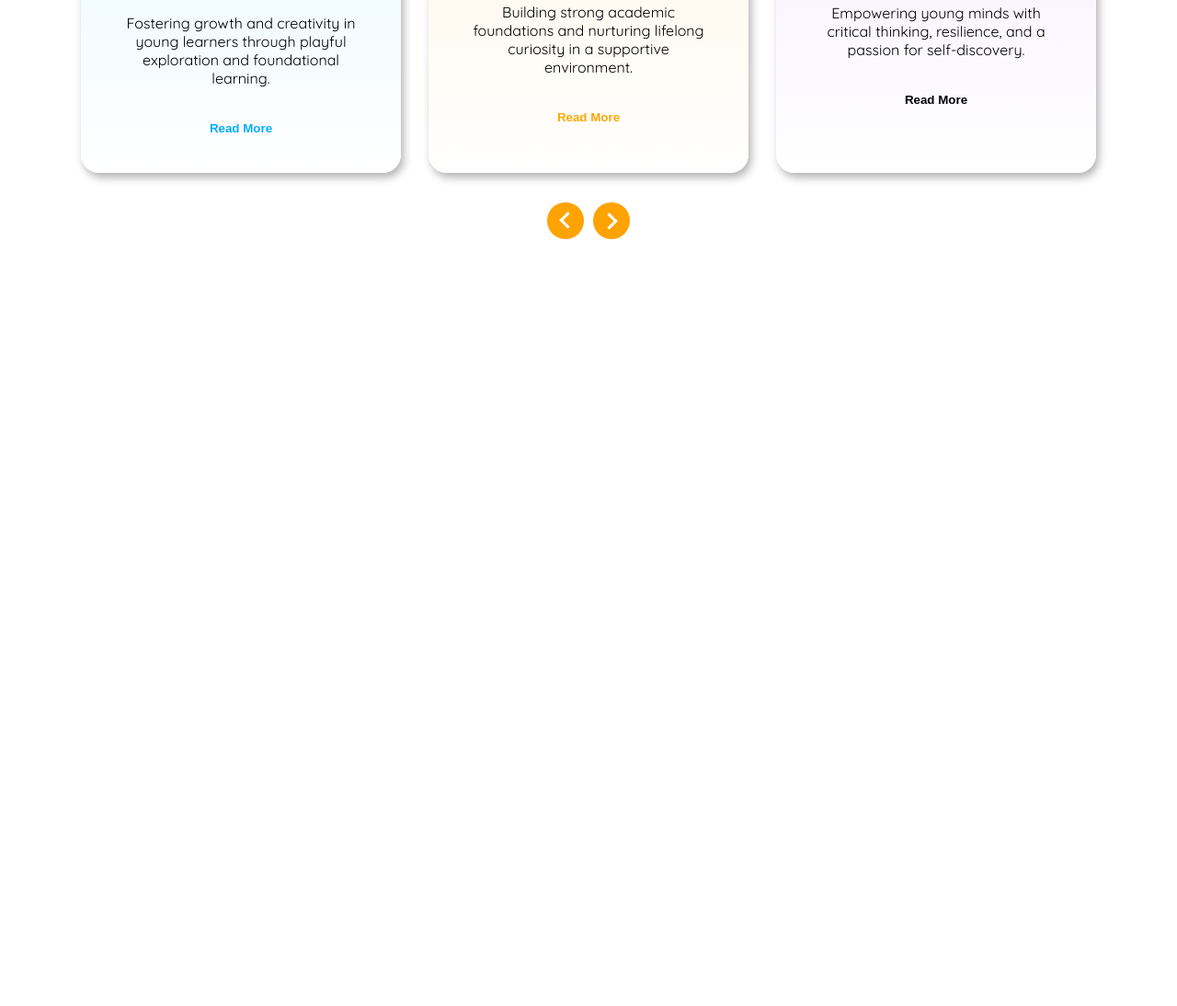
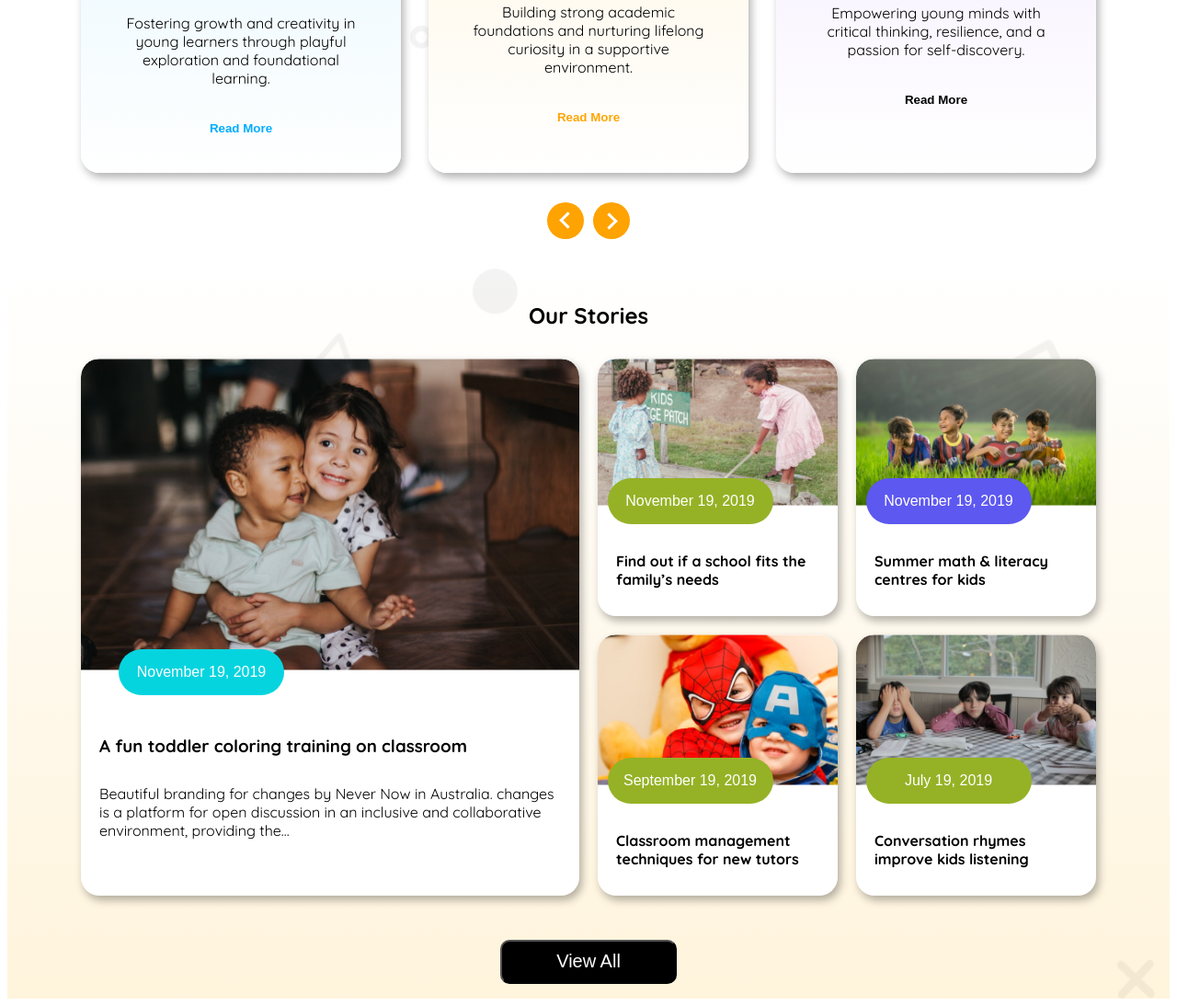
Before and after one commit to sourav98765/Assignment_2, a plain HTML site: page index.html in a window 1280 px wide. Shown: the part 1153-2247 px from the top of the page at 92% size. Before the commit the page ends 1453 px from the top, so only its background shows below. Drawn offline with Linux system fonts and the light colour scheme.

Commit message:
background img problem fix

```diff
--- a/index.html
+++ b/index.html
@@ -89,7 +89,53 @@
                     </div>
                 </div>
             </section>
+             <!-- Our Stories Section -->
+         <section class="stories-section">
+            <h1>Our Stories</h1>
+            <div class="stories-container">
+                <div class="s-left">
+                    <img src="assets/story-1.png" alt="">
+                    <button>November 19, 2019</button>
+                    <div class="desc">
+                        <h3>A fun toddler coloring training on
+                            classroom</h3>
+                        <p>Beautiful branding for changes by Never Now in Australia.
+                            changes is a platform for open discussion in an inclusive and
+                            collaborative environment, providing the...</p>
+                    </div>
+                </div>
+                <div class="s-right">
+                    <div class="s2">
+                        <img src="assets/story-2.png" alt="">
+                        <button id="btn1">November 19, 2019</button>
+                        <h4>Find out if a school fits the
+                            family’s needs</h4>
+                    </div>
+                    <div class="s2">
+                        <img src="assets/story-3.png" alt="">
+                        <button id="btn2">November 19, 2019</button>
+                        <h4>Summer math & literacy
+                            centres for kids</h4>
+                    </div>
 
+                    <div class="s2">
+                        <img src="assets/story-4.png" alt="">
+                        <button id="btn3">September 19, 2019</button>
+                        <h4>Classroom management
+                            techniques for new tutors</h4>
+                    </div>
+                    <div class="s2">
+                        <img src="assets/story-5.png" alt="">
+                        <button id="btn4">July 19, 2019</button>
+                        <h4>Conversation rhymes
+                            improve kids listening</h4>
+                    </div>
+                </div>
+            </div>
+            <div class="view-btn">
+                <button id="view-btn">View All</button>
+            </div>
+        </section>
 
     </main>
 
--- a/styles/styles.css
+++ b/styles/styles.css
@@ -83,6 +83,9 @@
     color: #000000;
 
 }
+.display_non{
+    display:none;
+}
 /* banner style */
 
 
@@ -121,7 +124,7 @@
 }
 /* curriculum */
 .curriculum-section {
-    background-image: url(assets/bg.png);
+    background-image: url("../assets/bg.png");
     padding: 2rem 5rem;
 }
 
@@ -215,6 +218,160 @@
 .left {
     transform: rotate(-90deg);
 }
+/* Our Stories Section */
+.stories-section {
+    background-image: url("../assets/bg.png"), linear-gradient(to bottom, #ffffff, #FFF4DC);
+    background-size: cover;
+    background-repeat: no-repeat;
+    padding: 1rem 5rem;
+}
+
+.stories-section h1 {
+    display: flex;
+    justify-content: center;
+}
+
+.stories-container {
+    margin-top: 2rem;
+    display: grid;
+    grid-template-columns: repeat(2, 1fr);
+    gap: 20px;
+}
+
+.stories-container img {
+    width: 100%;
+    border-top-left-radius: 20px;
+    border-top-right-radius: 20px;
+}
+
+.s-left {
+    display: flex;
+    flex-direction: column;
+    box-shadow: 3px 5px 10px rgba(0, 0, 0, 0.3);
+    border-radius: 20px;
+    background-color: white;
+    overflow: hidden;
+    position: relative;
+}
+
+.s-left img {
+    border-top-left-radius: 20px;
+    border-top-right-radius: 20px;
+}
+
+.s-left button {
+    margin: 10px auto;
+    padding: 0px 10px;
+    border-radius: 40px;
+    border: none;
+    background-color: #05D4DF;
+    height: 50px;
+    width: 180px;
+    color: white;
+    font-weight: medium;
+    font-size: 16px;
+    cursor: pointer;
+    position: relative;
+    top: -33px;
+
+    left: -140px;
+
+    z-index: 1;
+}
+
+.s-left .desc {
+    padding: 20px;
+    padding-top: 0px;
+}
+
+.s-left .desc p,
+.s-left .desc h3 {
+    margin: 10px 0;
+    padding-bottom: 20px;
+    padding-top: 0px;
+    margin-top: 0px;
+}
+
+.s-right {
+    display: grid;
+    grid-template-columns: repeat(2, 1fr);
+    gap: 20px;
+}
+
+.s2 {
+    display: flex;
+    flex-direction: column;
+    box-shadow: 3px 5px 10px rgba(0, 0, 0, 0.3);
+    border-radius: 20px;
+    background-color: white;
+    overflow: hidden;
+    position: relative;
+}
+
+.s2 img {
+    width: 100%;
+    height: auto;
+    border-top-left-radius: 20px;
+    border-top-right-radius: 20px;
+}
+
+.s2 button {
+    margin: 0px auto;
+    padding: 10px 10px;
+    border-radius: 40px;
+    border: none;
+    color: white;
+    height: 50px;
+    width: 180px;
+    font-weight: medium;
+    font-size: 1rem;
+    cursor: pointer;
+    position: relative;
+    top: -30px;
+
+    left: -30px;
+    z-index: 1;
+}
+
+.s2 h4 {
+    margin: 30px 20px;
+    margin-top: 0px;
+}
+
+#btn1 {
+    background-color: #95B226;
+}
+
+#btn2 {
+    background-color: #5D58F0;
+}
+
+#btn3 {
+    background-color: #95B226;
+}
+
+#btn4 {
+    background-color: #95B226;
+}
+
+.view-btn {
+    display: flex;
+    justify-content: center;
+    align-items: center;
+    margin-top: 3rem;
+}
+
+#view-btn {
+    background-color: black;
+    color: white;
+    border-radius: 10px;
+    height: 3rem;
+    width: 12rem;
+    font-size: 20px;
+    font-weight: medium;
+    cursor: pointer;
+}
+
 
 @media screen and (max-width:576px) {
     /* Navber */
@@ -281,6 +438,49 @@
     .scroll {
         display: none;
     }
+    .stories-section {
+        padding: 0rem 0rem;
+    }
+
+    .stories-container .s-left {
+       display: none;
+    }
+
+    .stories-container {
+        display: grid;
+        grid-template-columns: repeat(1, 1fr);
+    }
+
+    .s-right {
+        gap: 10px;
+        margin: 1rem 1rem;
+    }
+
+    .stories-container .s-right .s2 button {
+        padding: 5px;
+        font-size: 10px;
+    }
+
+    .s2 h4 {
+        padding: 0px 10px;
+        padding-top: 10px;
+        padding-bottom: 5px;
+        font-size: 10px;
+    }
+
+    .s2 button {
+        padding: 5px 5px;
+        height: 30px;
+        width: 110px;
+        position: relative;
+        top: -14px;
+        left: -20px;
+    }
 
 
+    #view-btn {
+        margin-top: 1rem;
+        margin-bottom: 3rem;
+    }
+
 }
```
